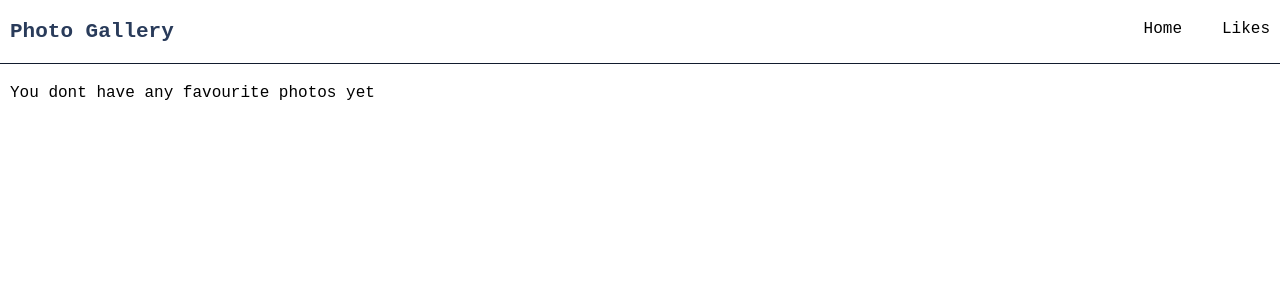
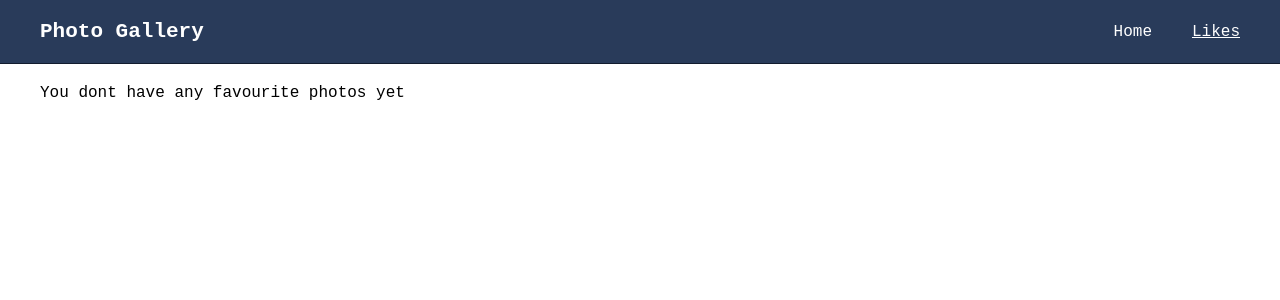
Before and after one commit to bandoto/photo-gallery, a React (Create React App) app: page /likes in a window 1280 px wide. Shown: the top 300 px of the page. Built offline with nearby package versions, Linux system fonts and the light colour scheme; a web font is replaced by a local one.

Commit message:
photo-gallety

```diff
--- a/package.json
+++ b/package.json
@@ -12,7 +12,7 @@
     "react-dom": "^18.2.0",
     "react-icons": "^4.4.0",
     "react-redux": "^8.0.4",
-    "react-router-dom": "^6.4.2",
+    "react-router-dom": "^6.3.0",
     "react-scripts": "5.0.1",
     "sass": "^1.55.0",
     "web-vitals": "^2.1.4"
--- a/src/components/app/App.js
+++ b/src/components/app/App.js
@@ -20,9 +20,13 @@ const App = () => {
                         element={<LikesPage />}>
                     </Route>
                     <Route
-                        path="/:id"
+                        path="/photo/:id"
                         exact
                         element={<SinglePhoto />}>
+                    </Route>
+                    <Route
+                        path="*"
+                        element={<h1>Page Not Found</h1>}>
                     </Route>
                 </Routes>
             </main>
--- a/src/components/appHeader/AppHeader.js
+++ b/src/components/appHeader/AppHeader.js
@@ -1,16 +1,38 @@
-import { Link } from "react-router-dom"
+import { Link, NavLink } from "react-router-dom"
+import { useState } from "react"
 
 import './appHeader.scss'
 
 const AppHeader = () => {
+
+    // const [menuActive, setMenuActive] = useState(false)
+
+    const activeStyles = {
+        textDecoration: 'underline'
+    }
+
     return (
         <header className="header">
             <div className="container">
                 <div className="header__body">
                     <Link to="/" className="header__title">Photo Gallery</Link>
                     <ul className="header__list">
-                        <Link to="/">Home</Link>
-                        <Link to="/likes">Likes</Link>
+                        <li>
+                            <NavLink
+                                to="/"
+                                style={({isActive}) => isActive ? activeStyles : undefined}
+                                >
+                                Home
+                            </NavLink>
+                        </li>
+                        <li>
+                            <NavLink
+                                to="/likes"
+                                style={({isActive}) => isActive ? activeStyles : undefined}
+                                  >
+                                Likes
+                            </NavLink>
+                        </li>
                     </ul>
                 </div>
             </div>
--- a/src/components/appHeader/appHeader.scss
+++ b/src/components/appHeader/appHeader.scss
@@ -3,9 +3,10 @@
 .header {
     padding: 20px 0;
     border-bottom: 1px solid $darkBlue;
+    background-color: $lightBlue;
+    color: $white;
 
     &__title {
-        color: $lightBlue;
         font-size: 21px;
         font-weight: bold;
     }
@@ -13,10 +14,15 @@
     &__body {
         display: flex;
         justify-content: space-between;
+        align-items: center;
     }
 
     &__list {
         display: flex;
         gap: 40px;
+
+        a {
+            color: $white
+        }
     }
 }
--- a/src/components/photoItem/PhotoItem.js
+++ b/src/components/photoItem/PhotoItem.js
@@ -4,7 +4,7 @@ const PhotoItem = ({ photo, addToFavorites, removeFromFavorites, favoritesChecke
 
     return (
         <div key={photo.id} className="photo__item item-photo">
-            <Link to={`/${photo.id}`}>
+            <Link to={`/photo/${photo.id}`}>
                 <div className="item-photo__img">
                     <img src={photo.download_url} alt="" />
                 </div>
--- a/src/components/photoList/photoList.scss
+++ b/src/components/photoList/photoList.scss
@@ -7,6 +7,21 @@
         justify-content: center;
         flex-wrap: wrap;
         gap: 20px;
+
+        &-enter {
+            opacity: 0;
+        }
+        &-enter-active {
+            opacity: 1;
+            transition: opacity 500ms ease-in;
+        }
+        &-exit {
+            opacity: 1;
+        }
+        &-exit-active {
+            opacity: 0;
+            transition: opacity 500ms ease-in;
+        }
     }
 
     &__item {
@@ -16,8 +31,17 @@
         text-align: center;
         background-color: $lightBlue;
         color: $white;
+        padding-bottom: 20px;
 
-        padding: 20px;
+        @media (max-width: 768px) {
+            flex: 0 1 calc(50% - 20px);
+            width: calc(50% - 20px);
+        }
+
+        @media (max-width: 500px) {
+            flex: 0 1 calc(100% - 20px);
+            width: calc(100% - 20px);
+        }
     }
 
     &__pagination {
@@ -56,7 +80,7 @@
         margin-bottom: 20px;
         img {
             width: 100%;
-            height: 270px;
+            max-height: 260px;
             object-fit: contain;
             display: block;
         }
--- a/src/components/singlePhoto/singlePhoto.scss
+++ b/src/components/singlePhoto/singlePhoto.scss
@@ -1,5 +1,5 @@
 .single-photo {
     img {
-        height: 500px !important;
+        height: 65vh
     }
 }
--- a/src/style/style.scss
+++ b/src/style/style.scss
@@ -33,9 +33,13 @@ a {
 
 .container {
     width: 100%;
-    max-width: 1420px;
+    max-width: 1220px;
     padding: 0 10px;
     margin: 0 auto;
+}
+
+.wrapper {
+    height: 100vh;
 }
 
 .back {
@@ -51,3 +55,8 @@ a {
         display: inline-block;
     }
 }
+
+.main {
+    height: calc(100vh - 65.8px);
+    overflow-y: scroll;
+}
```
Also changed, not shown: 1 other file (tests, documents, lock files or other folders).
